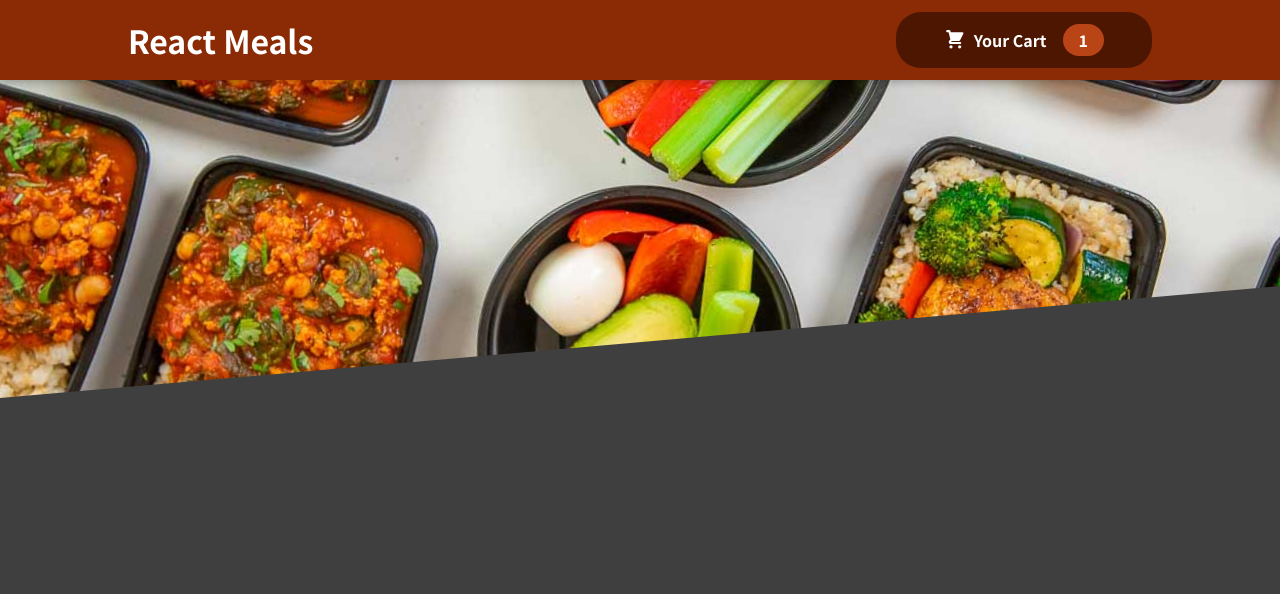
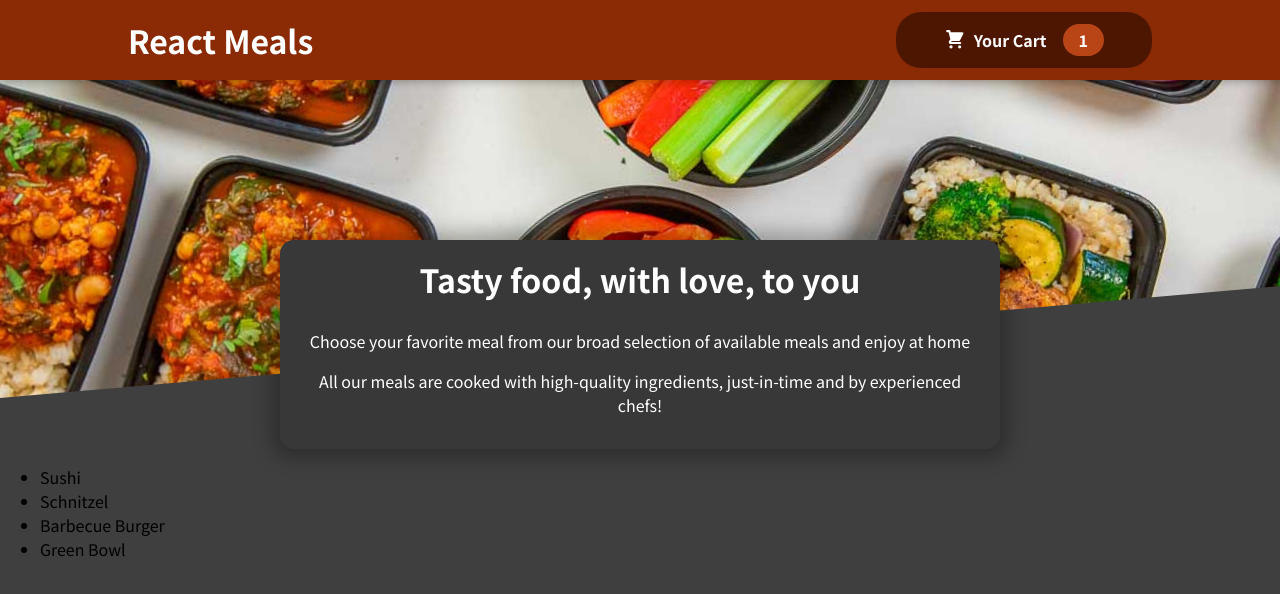
Before and after one commit to MuniBarbieri/react-food-order-app, a JavaScript app: page / in a window 1280 px wide. Shown: the top 594 px of the page. Built offline with nearby package versions, Linux system fonts and the light colour scheme.

Commit message:
Meals components added

```diff
--- a/src/App.js
+++ b/src/App.js
@@ -1,9 +1,13 @@
 import Header from "./components/HeaderCartButton.css/Header";
+import Meals from "./components/Meals/Meals";
 
 function App() {
   return (
     <>
-  <Header/>
+      <Header />
+      <main>
+        <Meals/>
+      </main>
     </>
   );
 }
--- /dev/null
+++ b/src/components/Meals/AvailableMeals.js
@@ -0,0 +1,41 @@
+import classes from "./MealsSummary.module.css"
+
+const DUMMY_MEALS = [
+  {
+    id: 'm1',
+    name: 'Sushi',
+    description: 'Finest fish and veggies',
+    price: 22.99,
+  },
+  {
+    id: 'm2',
+    name: 'Schnitzel',
+    description: 'A german specialty!',
+    price: 16.5,
+  },
+  {
+    id: 'm3',
+    name: 'Barbecue Burger',
+    description: 'American, raw, meaty',
+    price: 12.99,
+  },
+  {
+    id: 'm4',
+    name: 'Green Bowl',
+    description: 'Healthy...and green...',
+    price: 18.99,
+  },
+];
+
+const AvailableMeals = () => {
+
+  const mealList = DUMMY_MEALS.map(meal => <li>{ meal.name}</li>)
+
+  return (
+    <ul className={classes.meals}>
+      {mealList}
+    </ul>
+  )
+}
+
+export default AvailableMeals
--- /dev/null
+++ b/src/components/Meals/Meals.js
@@ -0,0 +1,13 @@
+import AvailableMeals from "./AvailableMeals"
+import MealsSummary from "./MealsSummary"
+
+const Meals = props => {
+  return (
+    <>
+      <MealsSummary/>
+      <AvailableMeals/>
+    </>
+  )
+}
+
+export default Meals
--- /dev/null
+++ b/src/components/Meals/MealsSummary.js
@@ -0,0 +1,16 @@
+import classes from "./MealsSummary.module.css"
+
+
+const MealsSummary = () => {
+  return (
+    <section className={classes.summary}>
+      <h2>Tasty food, with love, to you</h2>
+      <p>Choose your favorite meal  from our broad selection of available meals and enjoy at home</p>
+      <p>
+        All our meals are cooked  with high-quality  ingredients, just-in-time and by experienced chefs!
+      </p>
+    </section>
+  )
+}
+
+export default MealsSummary
--- /dev/null
+++ b/src/components/Meals/MealsSummary.module.css
@@ -0,0 +1,18 @@
+.summary {
+  text-align: center;
+  max-width: 45rem;
+  width: 90%;
+  margin: auto;
+  margin-top: -10rem;
+  position: relative;
+  background-color: #383838;
+  color: white;
+  border-radius: 14px;
+  padding: 1rem;
+  box-shadow: 0 1px 18px 10px rgba(0, 0, 0, 0.25);
+}
+
+.summary h2 {
+  font-size: 2rem;
+  margin-top: 0;
+}
```
Also changed, not shown: src/components/Meals/AvailableMeals.module.css (added, +24 -0 lines), 1 other file (tests, documents, lock files or other folders).
